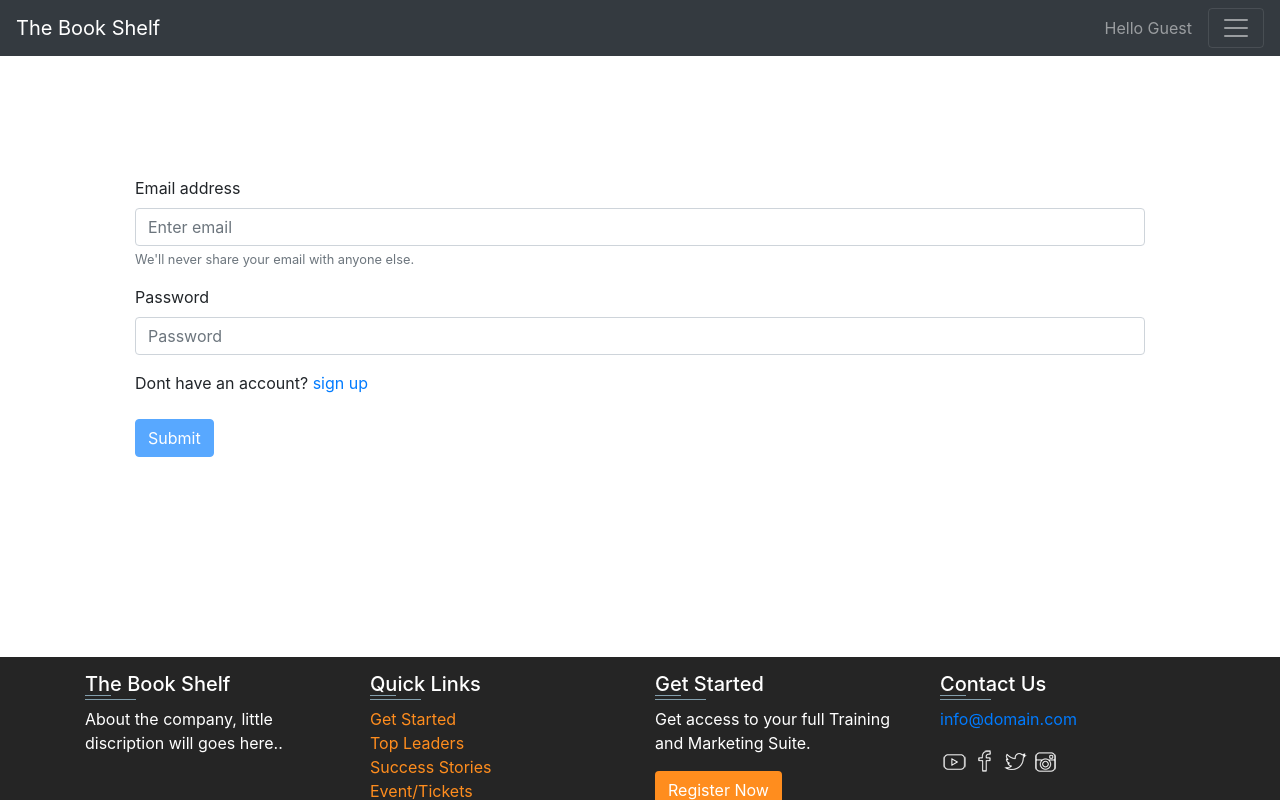
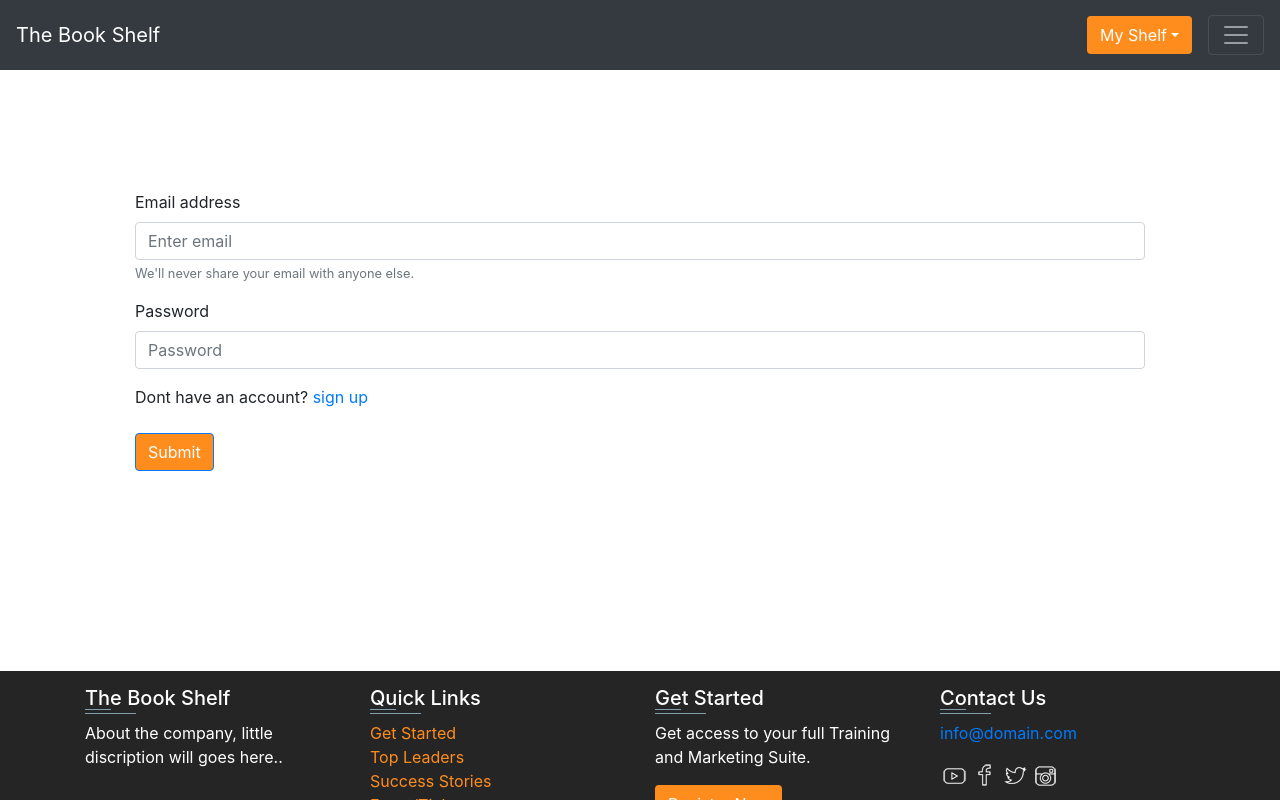
Before and after one commit to Avshalom-Mogos/the-book-shelf-MERN, a React (Create React App) app in the folder client/: page /login in a window 1280 px wide. Shown: the top 800 px of the page. Built offline with nearby package versions, Linux system fonts and the light colour scheme.

Commit message:
append Navbar

```diff
--- a/client/src/App.js
+++ b/client/src/App.js
@@ -7,6 +7,8 @@ import Signup from './components/Signup';
 import About from './components/About';
 import Sales from './components/Sales';
 import Footer from './components/Footer';
+import Cart from "./components/Cart";
+import Settings from "./components/Settings";
 import { BrowserRouter, Route, Switch } from "react-router-dom";
 
 export default class App extends React.Component {
@@ -33,6 +35,8 @@ export default class App extends React.Component {
             <Route exact path="/signup" render={() => <Signup />} />
             <Route exact path="/about" render={() => <About />} />
             <Route exact path="/sales" render={() => <Sales />} />
+            <Route exact path="/Cart" render={() => <Cart />} />
+            <Route exact path="/Settings" render={()=><Settings/>}/>
             <Route path="/search/:searchParam" render={(props) => <Search user={this.state.userInfo}  {...props} />} />
             <Route render={() => <h1>ERROR:404</h1>} />
           </Switch>
--- /dev/null
+++ b/client/src/components/Cart.js
@@ -0,0 +1,11 @@
+import React, { Component } from 'react'
+
+export default class Cart extends Component {
+    render() {
+        return (
+            <div style={{height:"100%"}}>
+                <h1 >My Cart</h1>
+            </div>
+        )
+    }
+}
--- a/client/src/components/Login.js
+++ b/client/src/components/Login.js
@@ -6,18 +6,24 @@ import { Redirect } from "react-router-dom"
 export default class Login extends Component {
 
     state = {
-        email: "",
-        password: "",
         redirectToHome: false,
         error: false,
 
     }
 
+    userInfo ={
+        email: "",
+        password: "",
+
+    }
+
+
+
     login = () => {
 
         axios.post("/users/login", {
-            email: this.state.email,
-            password: this.state.password
+            email: this.userInfo.email,
+            password: this.userInfo.password,
 
         }).then(res => {
             //res.data is user
@@ -44,7 +50,7 @@ export default class Login extends Component {
     }
 
     render() {
-        const disabled = !this.state.email || !this.state.password;
+
 
         if (this.state.redirectToHome) {
             return < Redirect to="/" />
@@ -56,7 +62,7 @@ export default class Login extends Component {
                 <Container>
                     <Form.Group controlId="formBasicEmail">
                         <Form.Label>Email address</Form.Label>
-                        <Form.Control onChange={e => this.setState({ email: e.target.value })} type="email" placeholder="Enter email" />
+                        <Form.Control required onChange={(e) => this.userInfo.email = e.target.value} type="email" placeholder="Enter email" />
                         <Form.Text className="text-muted">
                             We'll never share your email with anyone else.
                         </Form.Text>
@@ -64,7 +70,7 @@ export default class Login extends Component {
 
                     <Form.Group controlId="formBasicPassword">
                         <Form.Label >Password</Form.Label>
-                        <Form.Control onChange={e => this.setState({ password: e.target.value })} type="password" placeholder="Password" />
+                        <Form.Control required onChange={(e) => this.userInfo.password = e.target.value} type="password" placeholder="Password" />
                     </Form.Group>
                     <Form.Group controlId="formBasicCheckbox">
                         <label>Dont have an account? </label>
@@ -72,7 +78,7 @@ export default class Login extends Component {
 
                     </Form.Group>
                     {this.state.error ? <p style={{ color: "red" }}> Password or Email Invalid</p> : ""}
-                    <Button disabled={disabled} onClick={this.login} variant="primary" type="submit">Submit</Button>
+                    <Button onClick={this.login} variant="primary" type="submit">Submit</Button>
                 </Container>
 
             </div>
--- a/client/src/components/MyNavbar.js
+++ b/client/src/components/MyNavbar.js
@@ -1,7 +1,8 @@
 import React from 'react'
-import { Nav, Navbar, Form, FormControl, Button } from "react-bootstrap"
+import { Nav, Navbar, Form, FormControl, Button,Dropdown } from "react-bootstrap"
 import { Link } from "react-router-dom";
 import "./CSS/MyNavbar.css"
+
 
 
 
@@ -9,7 +10,9 @@ export default class MyNavbar extends React.Component {
 
     state = {
         userInfo: {}
+
     }
+
 
     searchParams = "";
 
@@ -24,8 +27,39 @@ export default class MyNavbar extends React.Component {
                     </Navbar.Brand>
 
                     <Form inline>
-                        <Navbar.Text>{`Hello ${this.state.userInfo.userName}`}</Navbar.Text>
+                        <Navbar.Text>
+                        <Dropdown>
+                        <Dropdown.Toggle variant="Success" id="dropdown-basic">
+                         My Shelf
+                        </Dropdown.Toggle>
+
+                        <Dropdown.Menu >
+                        {`Hello ${this.state.userInfo.userName}`}
+
+                         {
+                                this.state.userInfo._id ?
+                                    <div>
+
+                                    <Dropdown.Item as ={Link} to ="/Cart" style={{color:"black"}} >Cart</Dropdown.Item>
+                                    <Dropdown.Item as ={Link} to = "/Settings" style={{color:"black"}}>Settings</Dropdown.Item></div> :
+                                      <Nav.Link  style={{color:"black"}}  as={Link} to="/login">Login</Nav.Link>
+
+                            }
+
+
+                            <Nav.Link>  {
+                                this.state.userInfo._id ?
+                                    <Nav.Link style={{color:"black"}} onClick={this.props.triggerLogout}>Logout</Nav.Link> :
+                                   " "
+
+                            }</Nav.Link>
+                        </Dropdown.Menu>
+                        </Dropdown>
+
+                           </Navbar.Text>
                         <Navbar.Toggle className="ml-3" aria-controls="basic-navbar-nav" />
+
+
                     </Form>
                     <Navbar.Collapse id="basic-navbar-nav">
                         <Nav className="mr-auto">
@@ -33,12 +67,16 @@ export default class MyNavbar extends React.Component {
                                 <FormControl onChange={(e) => this.searchParams = e.target.value} type="text" placeholder="Search" className="mr-sm-2" />
                                 <Button onClick={this.redirectToSearch} variant="outline-success">Search</Button>
                             </Form>
+
+
                             {
-                                this.state.userInfo._id ?
-                                    <Nav.Link onClick={this.props.triggerLogout}>Logout</Nav.Link> :
+                                this.state.userInfo._id ? " " :
                                     <Nav.Link as={Link} to="/login">Login</Nav.Link>
+
                             }
+
                             <Nav.Link as={Link} to="/about">About</Nav.Link>
+
                         </Nav>
                     </Navbar.Collapse>
                 </Navbar>
--- /dev/null
+++ b/client/src/components/Settings.js
@@ -0,0 +1,11 @@
+import React, { Component } from 'react'
+
+export default class Settings extends Component {
+    render() {
+        return (
+            <div style={{height:"100%"}}>
+                <h1>Hello from settings</h1>
+            </div>
+        )
+    }
+}
--- a/client/src/components/Signup.js
+++ b/client/src/components/Signup.js
@@ -20,6 +20,7 @@ export default class Signup extends Component {
         agreedEULA: false
 
     }
+
 
     render() {
 
```
